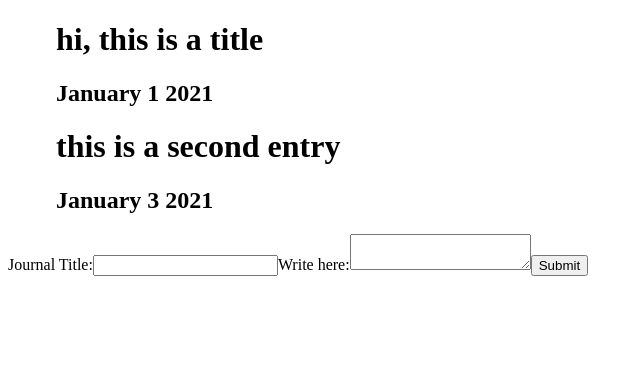
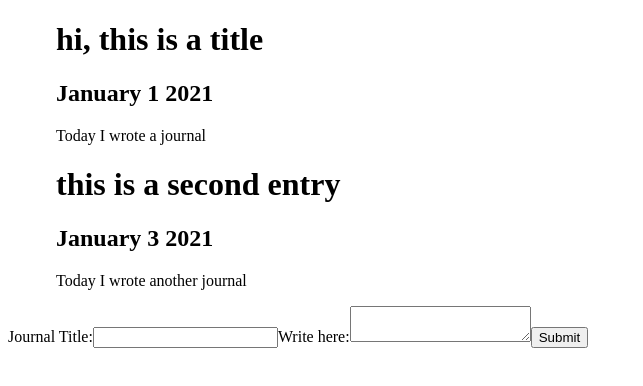
Before and after one commit to KyleMcKell/React-Journal, a React (Create React App) app: page / in a window 1280 px wide. Shown: the top 386 px of the page, without its empty margins (0-643 px from the left). Built offline with nearby package versions, Linux system fonts and the light colour scheme.

Commit message:
changed the name of text to entryText to better clarify what it is

```diff
--- a/src/components/Journal.js
+++ b/src/components/Journal.js
@@ -20,12 +20,13 @@ export const Journal = () => {
 
 	const handleSubmit = (event) => {
 		event.preventDefault();
+		console.log(event);
 		const newTitle = event.target.elements.title.value;
 		const newEntryText = event.target.elements.entryText.value;
 		const newEntry = {
 			title: newTitle,
 			date: "Date Date Date", //todo add date capabilities
-			entry: newEntryText,
+			entryText: newEntryText,
 		};
 		setEntries([...entries, newEntry]);
 	};
--- a/src/components/JournalEntry.js
+++ b/src/components/JournalEntry.js
@@ -4,13 +4,13 @@ import React from "react";
 export const JournalEntry = ({ entry }) => {
 	const title = entry.title;
 	const date = entry.date;
-	const text = entry.text;
+	const entryText = entry.entryText;
 
 	return (
 		<Container>
 			<h1>{title}</h1>
 			<h2>{date}</h2>
-			<p>{text}</p>
+			<p>{entryText}</p>
 		</Container>
 	);
 };
```
